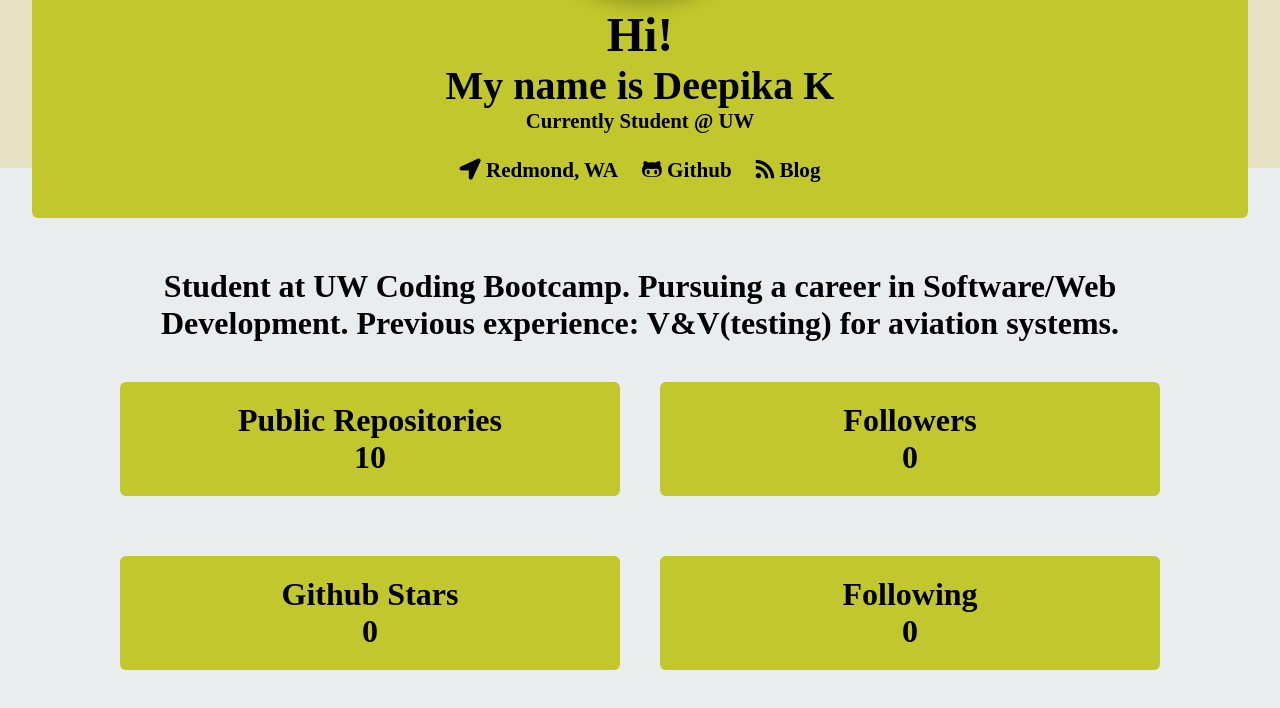
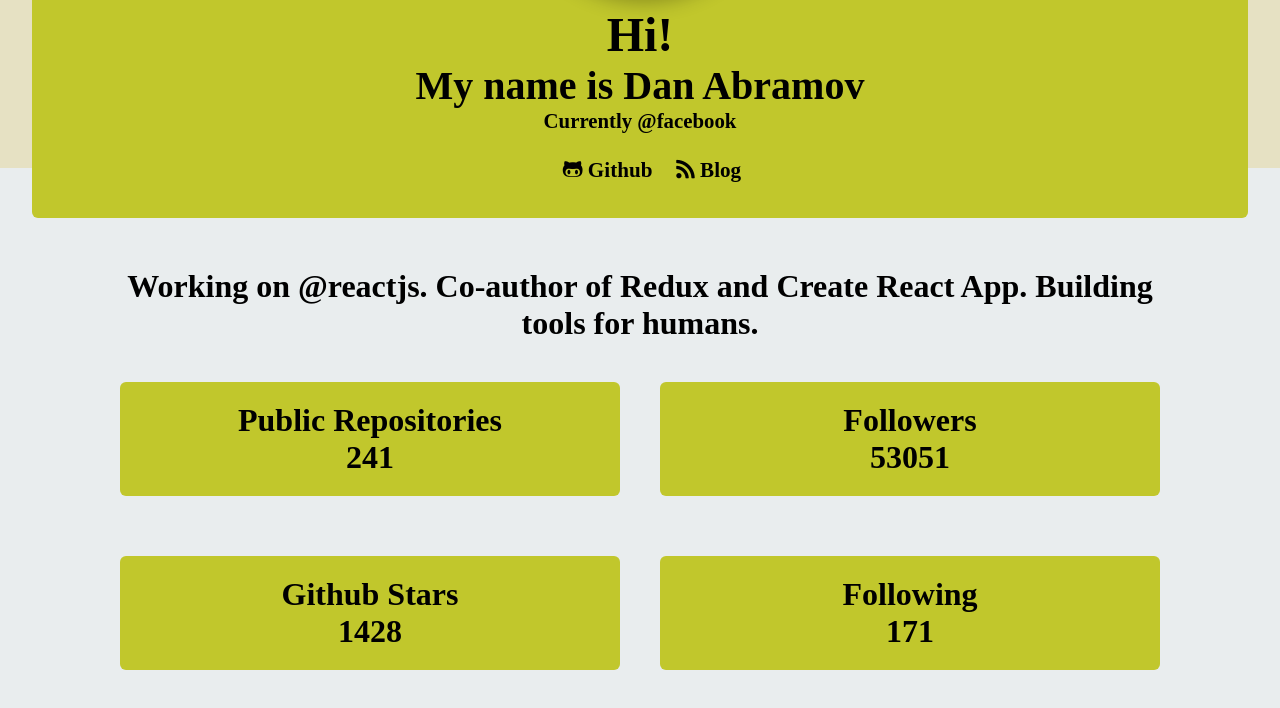
Before and after one commit to kulkdeepika/Developer-Profile-Generator, an Electron app: page index.html in a window 1280 px wide. Shown: the part 288-996 px from the top of the page. Drawn offline with nearby package versions, Linux system fonts and the light colour scheme; a web font is replaced by a local one.

```diff
--- a/index.html
+++ b/index.html
@@ -148,36 +148,34 @@
 
        <div class="wrapper">
           <div class="photo-header">
-              <img src="https://avatars0.githubusercontent.com/u/56010073?v=4">
+              <img src="https://avatars0.githubusercontent.com/u/810438?v=4">
               <h1>Hi!</h1>
-              <h2>My name is Deepika K</h2>
-              <h5>Currently Student @ UW</h5>
+              <h2>My name is Dan Abramov</h2>
+              <h5>Currently @facebook </h5>
               <div class="links-nav">
-                  <h6 class="nav-link"><i class="fas fa-location-arrow"></i><a href="https://www.google.com/maps/place/Redmond, WA" target="_blank" > Redmond, WA</a></h6>
-                  <h6 class="nav-link"><i class="fab fa-github-alt"></i><a href="https://github.com/kulkdeepika" > Github</a></h6>
-                  <h6 class="nav-link"><i class="fas fa-rss"></i><a href="https://kulkdeepika.github.io/Professional-Portfolio-Website/" > Blog</a></h6>
+                  <h6 class="nav-link"><a href="https://www.google.com/maps/place/" target="_blank" > </a></h6>
+                  <h6 class="nav-link"><i class="fab fa-github-alt"></i><a href="https://github.com/gaearon" > Github</a></h6>
+                  <h6 class="nav-link"><i class="fas fa-rss"></i><a href="http://twitter.com/dan_abramov" > Blog</a></h6>
               </div>
           </div>
           <main>
           <div class="container">
               <div class="row">
                   <div class="col col-12">
-                      <h3>Student at UW Coding Bootcamp.
-Pursuing a career in Software/Web Development.
-Previous experience: V&V(testing) for aviation systems.</h3>
+                      <h3>Working on @reactjs. Co-author of Redux and Create React App. Building tools for humans.</h3>
                   </div>
               </div>
               <div class="row">
                   <div class="col col-6">
                       <div class="card">
                           <h3>Public Repositories</h3>
-                          <h3>10</h3>
+                          <h3>241</h3>
                       </div>
                   </div>
                   <div class="col col-6">
                       <div class="card">
                           <h3>Followers</h3>
-                          <h3>0</h3>
+                          <h3>53051</h3>
                       </div>
                   </div>
               </div>
@@ -185,13 +183,13 @@
                   <div class="col col-6">
                       <div class="card">
                           <h3>Github Stars</h3>
-                          <h3>0</h3>
+                          <h3>1428</h3>
                       </div>
                   </div>
                   <div class="col col-6">
                       <div class="card">
                           <h3>Following</h3>
-                          <h3>0</h3>
+                          <h3>171</h3>
                       </div>
                   </div>
               </div>
```
Also changed, not shown: index.js (+5 -4 lines), 1 other file.
